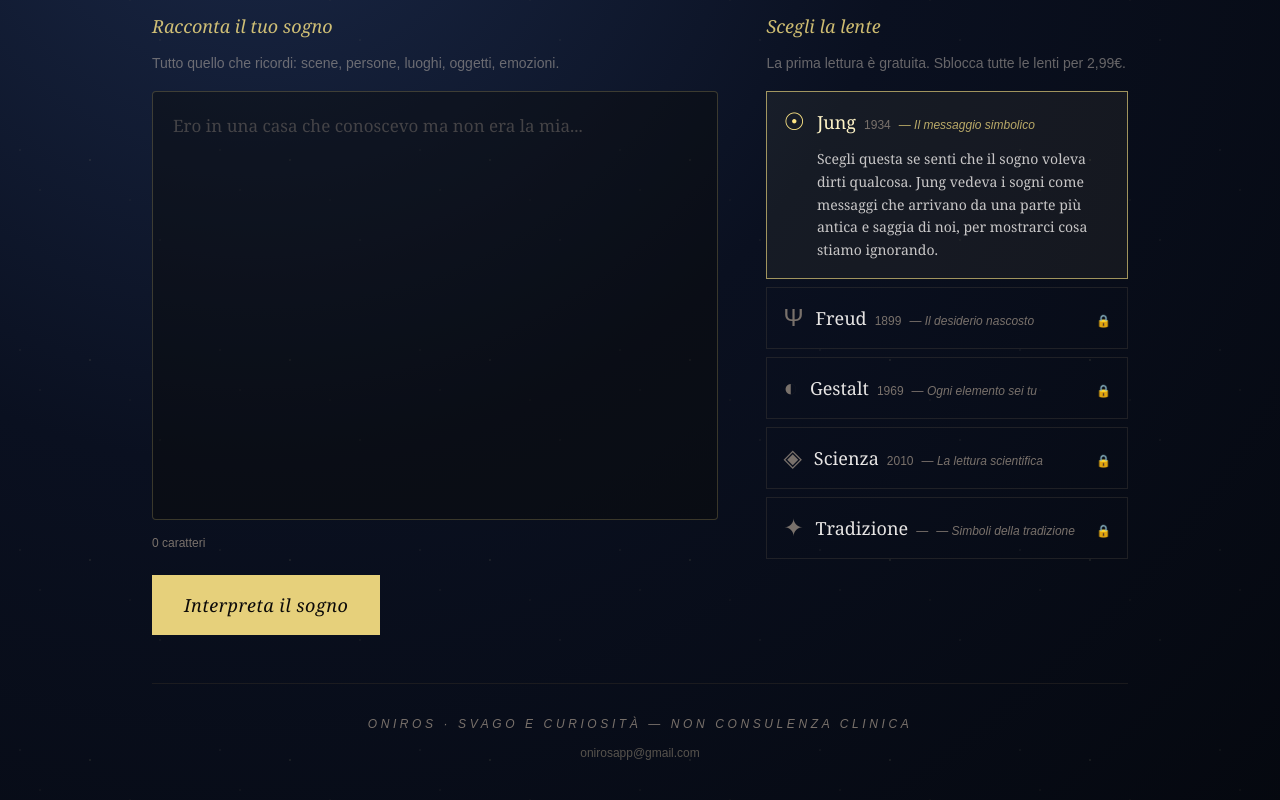
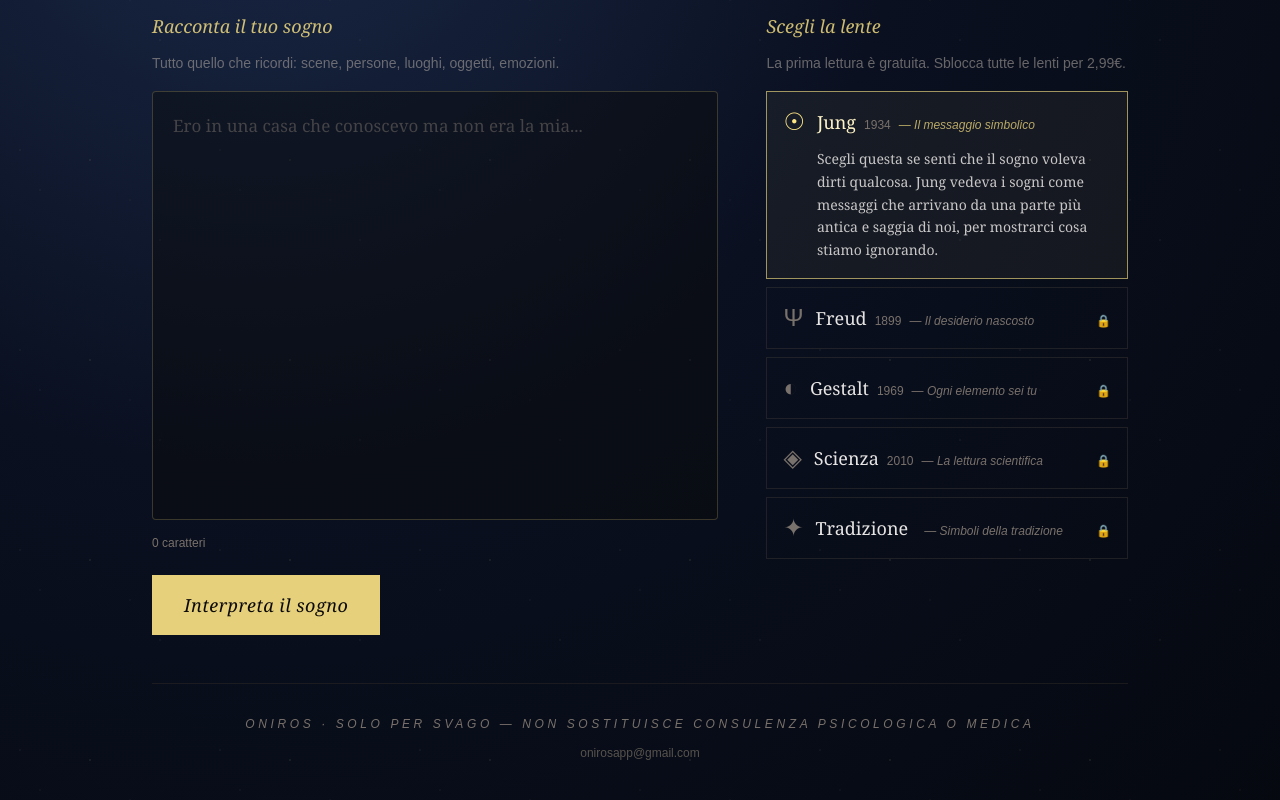
Before and after one commit to Onirosapp/oniros, a Next.js app: page / in a window 1280 px wide. Shown: the part 280-1080 px from the top of the page. Built offline with nearby package versions, Linux system fonts and the light colour scheme.

Commit message:
fix trattino, disclaimer più esplicito

```diff
--- a/app/page.js
+++ b/app/page.js
@@ -46,7 +46,7 @@ const LENSES = [
   {
     id: 'simbolico',
     name: 'Tradizione',
-    year: '—',
+    year: '',
     tagline: 'Il significato antico dei simboli',
     short: 'Simboli della tradizione',
     whenToChoose: 'Scegli questa per la lettura più ludica e antica. Serpenti, acqua, denti che cadono: cosa dicevano i libri di interpretazione dei sogni prima della psicologia.',
@@ -269,7 +269,8 @@ export default function Oniros() {
                       <button
                         key={lens.id}
                         onClick={() => setSelectedLens(lens.id)}
-                        className={`w-full text-left p-4 border transition-all ${active
+                        className={`w-full text-left p-4 border transition-all ${
+                          active
                             ? 'border-amber-200/60 bg-amber-200/5'
                             : 'border-stone-700/40 hover:border-stone-500/60 bg-transparent'
                         }`}
@@ -417,7 +418,8 @@ export default function Oniros() {
                       });
                       setFeedbackSent(true);
                     }}
-                    className={`px-4 py-2 text-sm border transition-all italic ${feedback === option
+                    className={`px-4 py-2 text-sm border transition-all italic ${
+                      feedback === option
                         ? 'border-amber-200/60 text-amber-100'
                         : 'border-stone-700/40 text-stone-400 hover:border-stone-500/60'
                     }`}
@@ -437,7 +439,7 @@ export default function Oniros() {
 
         <footer className="mt-12 pt-8 border-t border-stone-800/60 text-center">
           <div className="text-stone-500 text-xs tracking-[0.3em] uppercase italic mb-2">
-            Oniros · svago e curiosità — non consulenza clinica
+            Oniros · solo per svago — non sostituisce consulenza psicologica o medica
           </div>
           <a href="mailto:onirosapp@gmail.com" className="text-stone-600 text-xs hover:text-stone-400 transition-colors">onirosapp@gmail.com</a>
         </footer>
```
Lines whose indentation alone changed are shown as unchanged.
